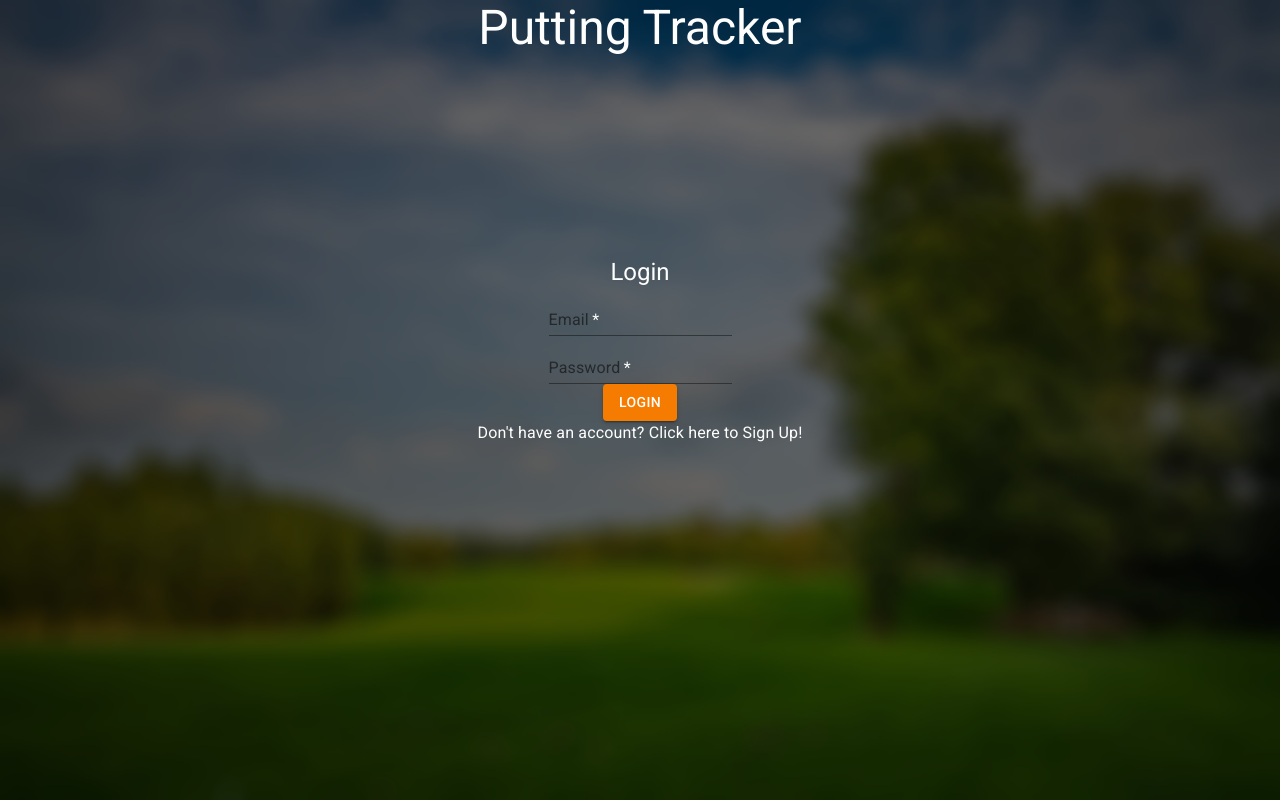
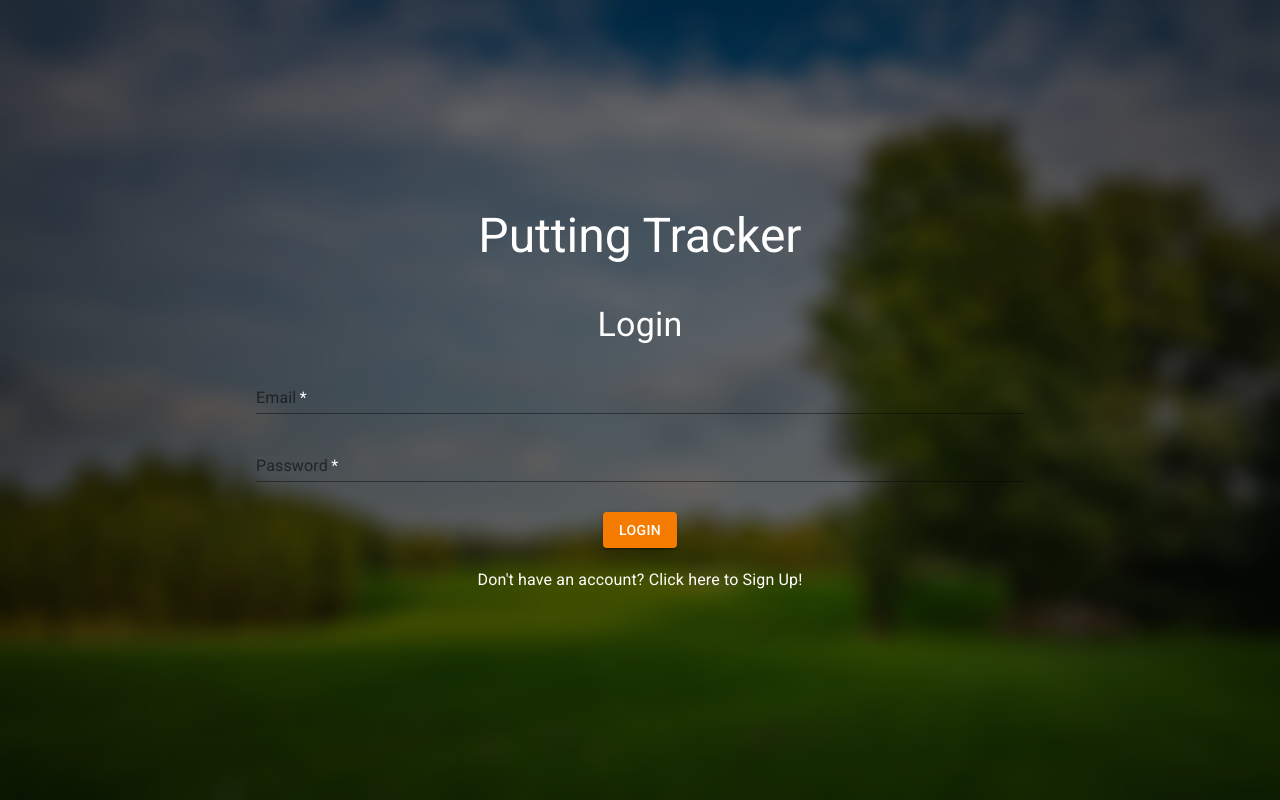
Before and after one commit to lynn7mitchell/Disc-Golf-Putting-Tracker, a React (Create React App) app in the folder client/: page / in a window 1280 px wide. Built offline with nearby package versions, Linux system fonts and the light colour scheme.

Commit message:
login styling done

```diff
--- a/client/src/pages/Home.js
+++ b/client/src/pages/Home.js
@@ -1,5 +1,5 @@
 import React, { useState } from "react";
-import { Typography } from "@material-ui/core";
+import { Typography, Grid } from "@material-ui/core";
 import Login from "./Login";
 import SignUp from "./SignUp";
 export default function Home() {
@@ -16,14 +16,16 @@ export default function Home() {
       : setLoginOrSignup("Login");
   };
   return (
-    <div>
+    <Grid container direction="column" justify="center" alignItems="center" style={{height: '100vh'}}>
+      <Grid item>
         <Typography variant="h3" align="center">
           Putting Tracker
         </Typography>
-
-      {loginOrSignup === "Login" ? <Login /> : <SignUp />}
-
+      </Grid>
+      <Grid item>{loginOrSignup === "Login" ? <Login /> : <SignUp />}</Grid>
+      <Grid item>
         <Typography
+          style={{ marginTop: "20px" }}
           align="center"
           onClick={(e) => {
             changeForm(e);
@@ -31,6 +33,7 @@ export default function Home() {
         >
           {loginOrSignupQuestion}
         </Typography>
-    </div>
+      </Grid>
+    </Grid>
   );
 }
--- a/client/src/pages/Login.js
+++ b/client/src/pages/Login.js
@@ -61,16 +61,17 @@ export default function Login() {
     return <Redirect to="/dashboard" />;
   }
   return (
-    <Grid container direction='column' alignItems="center" justify='center' style={{paddingTop: '200px'}}>
+    <Grid container direction='column' alignItems="center" justify='space-between' style={{marginTop: '40px'}}>
     <form onSubmit={(e) => onSubmit(e)}>
-        <Typography variant="h5" align="center">
+        <Typography variant="h4" align="center">
           Login
         </Typography>
         <Grid container direction="column" justify="space-between" alignItems="center" >
         {errors.user ? <p>{errors.user}</p> : ''}
         {errors.password ? <p>{errors.password}</p> : ''}
-          <Grid item>
+          <Grid item style={{marginTop: '20px'}}>
             <TextField
+            style={{width: '60vw'}}
               required
               name="email"
               label="Email"
@@ -81,8 +82,9 @@ export default function Login() {
             />
           </Grid>
 
-          <Grid item>
+          <Grid item style={{marginTop: '20px'}}>
             <TextField
+            style={{width: '60vw'}}
               required
               name="password"
               label="Password"
@@ -92,8 +94,9 @@ export default function Login() {
             />
           </Grid>
 
-          <Grid item>
+          <Grid item style={{marginTop: '20px'}}>
             <Button
+            style={{marginTop: '10px'}}
             fullWidth
               type="submit"
               name="action"
```
Also changed, not shown: 1 other file (tests, documents, lock files or other folders). Lines whose indentation alone changed are shown as unchanged.
